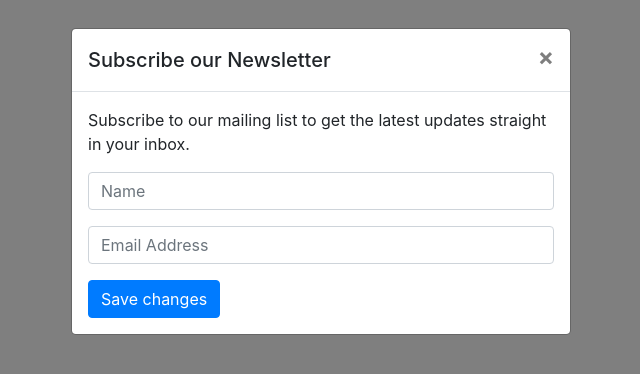
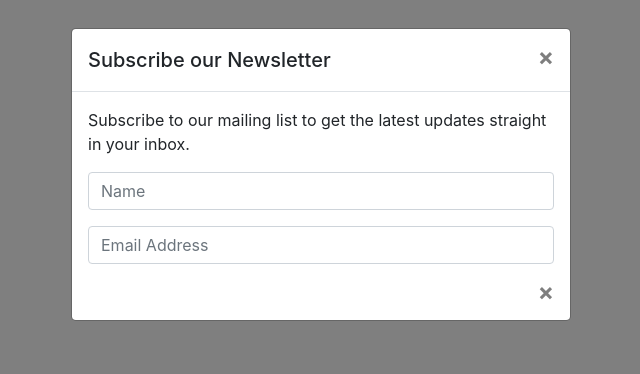
Before and after one commit to 23564094/LS, a plain HTML site: page D.html in a window 1280 px wide. Shown: the whole page, without its empty margins (319-959 px from the left). Drawn offline with nearby package versions, Linux system fonts and the light colour scheme.

Commit message:
Update D.html

```diff
--- a/D.html
+++ b/D.html
@@ -29,7 +29,7 @@
                     <div class="form-group">
                         <input type="email" class="form-control" placeholder="Email Address">
                     </div>
-                <button type="button" class="btn btn-primary">Save changes</button>
+                <button type="button" class="close" data-dismiss="modal">&times;</button>
                 </form>
             </div>
         </div>
```
